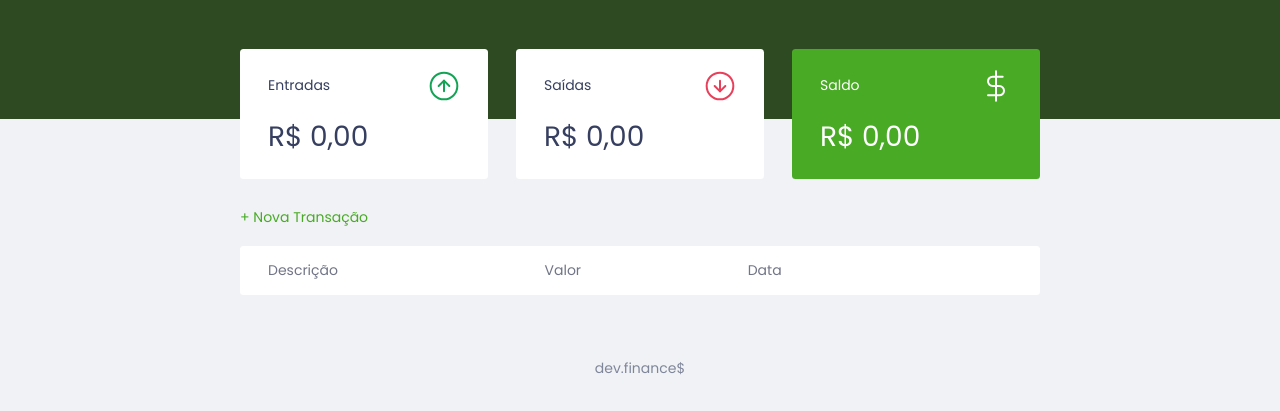
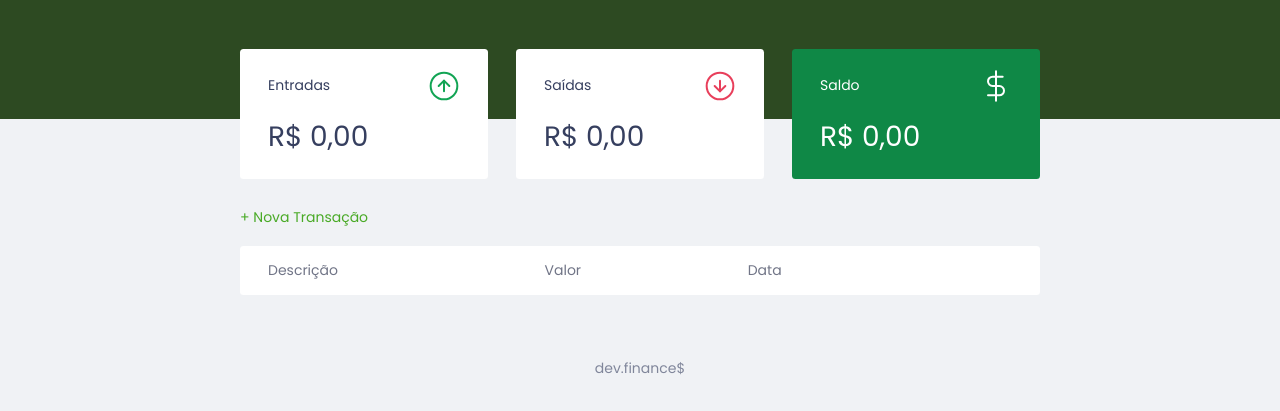
Before and after one commit to brunof14/maratonaDiscoverDevFinance, a plain HTML site: page index.html in a window 1280 px wide. Shown: the part 79-490 px from the top of the page. Drawn offline with Linux system fonts and the light colour scheme.

Commit message:
Background changes based on the total value

```diff
--- a/main.js
+++ b/main.js
@@ -114,6 +114,10 @@ const DOM = {
     },
 
     updateBalance() {
+        const total = Transactions.total()
+        const cardTotal = document.querySelector('.card.total')
+        const CSSclass = total < 0 ? 'negative' : 'positive'
+
         document
             .getElementById('incomeDisplay')
             .innerHTML = Utils.formatCurrency(Transactions.incomes())
@@ -122,7 +126,10 @@ const DOM = {
             .innerHTML = Utils.formatCurrency(Transactions.expenses())
         document
             .getElementById('totalDisplay')
-            .innerHTML = Utils.formatCurrency(Transactions.total())
+            .innerHTML = Utils.formatCurrency(total)
+
+        cardTotal.classList.remove('positive', 'negative')
+        cardTotal.classList.add(CSSclass)
     },
 
     clearTransactions() {
--- a/style.css
+++ b/style.css
@@ -186,8 +186,15 @@ h2 {
 }
 
 .card.total {
-  background-color: var(--green);
   color: var(--white);
+}
+
+.card.total.positive {
+  background: var(--color-income);
+}
+
+.card.total.negative {
+  background: var(--color-expense);
 }
 
 .table-scrollable {
```
